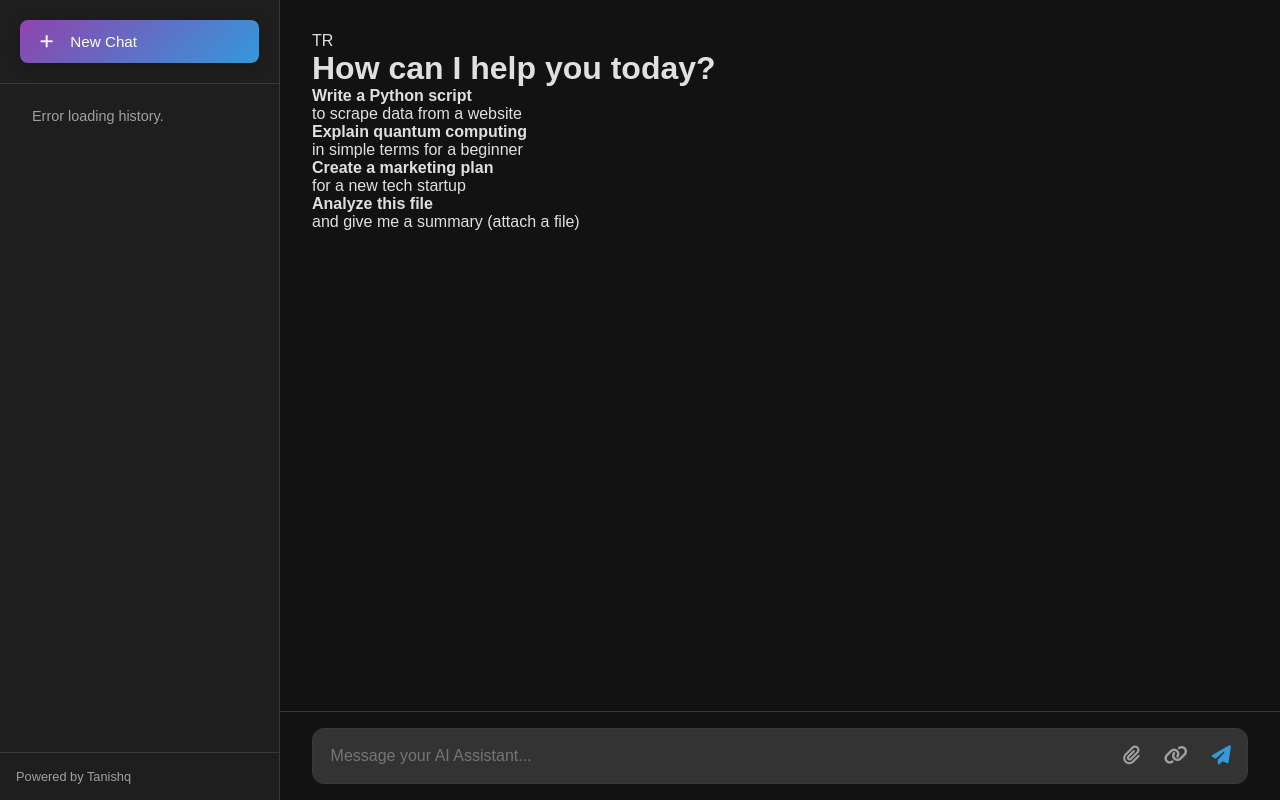
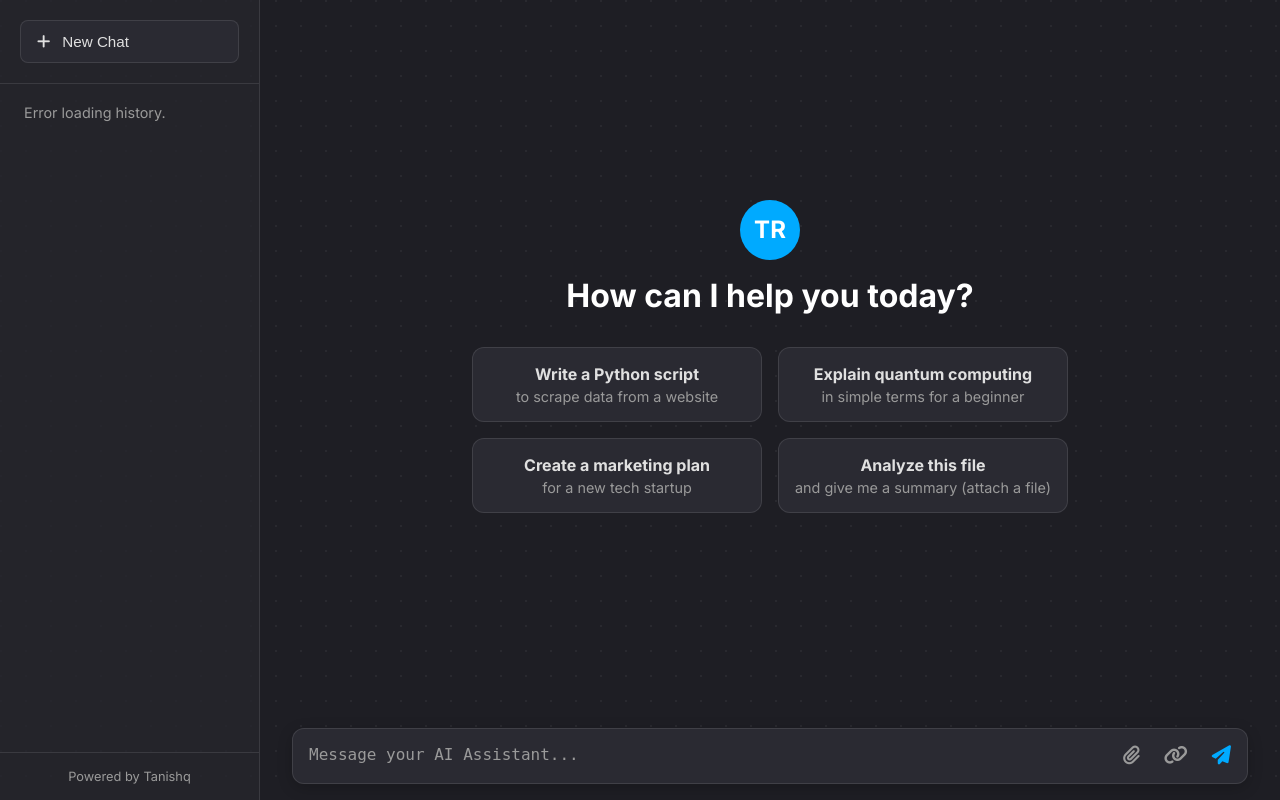
Before and after one commit to codertanishq14/tanishqravulaultraaiagenticbot, a Flask app: page / in a window 1280 px wide. Run offline with Flask 3, Linux system fonts and the light colour scheme; some libraries are stand-ins or nearby versions.

Commit message:
Update style.css

```diff
--- a/static/css/style.css
+++ b/static/css/style.css
@@ -1,177 +1,136 @@
-/* static/css/style.css (Updated with new UI and PDF Export Button) */
+/* static/css/style.css (Completely Revamped UI) */
 
 :root {
-    --bg-primary-dark: #121212;
-    --bg-secondary-dark: #1e1e1e;
-    --bg-tertiary-dark: #2a2a2a;
-    --bg-input-dark: #333333;
-
-    --text-primary-light: #e0e0e0;
-    --text-secondary-light: #a0a0a0;
-
-    --accent-primary: #8e44ad;
-    --accent-secondary: #3498db;
-    --accent-gradient: linear-gradient(135deg, var(--accent-primary), var(--accent-secondary));
-
-    --border-color: #383838;
-
-    --user-msg-bg: #2980b9;
-    --bot-msg-bg: var(--bg-tertiary-dark);
-    --bot-code-bg: #111;
-
-    --font-family: 'Poppins', sans-serif;
+    --bg-primary: #1e1e24;       /* Dark background */
+    --bg-secondary: rgba(38, 38, 44, 0.75); /* Translucent sidebar */
+    --bg-tertiary: #2a2a32;      /* Input/hover areas */
+    --glass-blur: backdrop-filter(blur(20px)) saturate(180%);
+    --text-primary: #e0e0e0;     /* Light main text */
+    --text-secondary: #9a9a9a;   /* Grey secondary text */
+    --accent-color: #00aaff;     /* Bright blue accent */
+    --border-color: rgba(255, 255, 255, 0.1); /* Subtle borders */
+    --user-msg-bg: #007acc;      /* Vibrant blue for user */
+    --bot-msg-bg: #2d2d37;       /* Dark grey for bot */
+    --code-bg: #16161a;          /* Very dark for code blocks */
 }
 
-/* General Reset & Base Styles */
+/* General Reset & Body */
 * {
     box-sizing: border-box;
     margin: 0;
     padding: 0;
-    scrollbar-width: thin;
-    scrollbar-color: var(--accent-secondary) var(--bg-secondary-dark);
 }
-::-webkit-scrollbar { width: 8px; }
-::-webkit-scrollbar-track { background: var(--bg-secondary-dark); }
-::-webkit-scrollbar-thumb { background-color: var(--accent-secondary); border-radius: 10px; border: 2px solid var(--bg-secondary-dark); }
-
 
 body {
-    font-family: var(--font-family);
-    background-color: var(--bg-primary-dark);
-    color: var(--text-primary-light);
+    font-family: 'Inter', sans-serif;
+    background-color: var(--bg-primary);
+    background-image: radial-gradient(circle at 1px 1px, rgba(255, 255, 255, 0.05) 1px, transparent 0);
+    background-size: 25px 25px;
+    color: var(--text-primary);
     overflow: hidden;
+}
+
+.chat-container {
+    display: flex;
     height: 100vh;
 }
-.chat-container {
-    display: flex;
-    height: 100%;
-    width: 100%;
-    background: var(--bg-primary-dark);
-}
 
-/* Sidebar */
+/* --- Sidebar --- */
 .sidebar {
-    width: 280px;
-    background-color: var(--bg-secondary-dark);
+    width: 260px;
+    background-color: var(--bg-secondary);
+    -webkit-backdrop-filter: var(--glass-blur);
+    backdrop-filter: var(--glass-blur);
     display: flex;
     flex-direction: column;
     border-right: 1px solid var(--border-color);
     flex-shrink: 0;
     transition: transform 0.3s ease-in-out;
 }
+
 .sidebar-header {
     padding: 1.25rem;
     border-bottom: 1px solid var(--border-color);
 }
+
 .sidebar-button {
     width: 100%;
-    padding: 0.8rem 1.25rem;
-    background: var(--accent-gradient);
-    border: none;
-    color: white;
-    font-weight: 500;
+    padding: 0.75rem 1rem;
+    background-color: var(--bg-tertiary);
+    border: 1px solid var(--border-color);
+    color: var(--text-primary);
     border-radius: 8px;
     cursor: pointer;
     font-size: 0.95rem;
+    font-weight: 500;
     text-align: left;
     transition: all 0.2s ease;
-    box-shadow: 0 4px 15px rgba(0,0,0,0.2);
+    display: flex;
+    align-items: center;
 }
+
 .sidebar-button:hover {
-    transform: translateY(-2px);
-    box-shadow: 0 6px 20px rgba(0,0,0,0.3);
+    background-color: var(--accent-color);
+    border-color: var(--accent-color);
+    color: #fff;
 }
+
 .sidebar-button i {
-    margin-right: 0.8rem;
+    margin-right: 0.75rem;
 }
+
 .chat-history {
     flex-grow: 1;
     overflow-y: auto;
-    padding: 0.5rem 0;
+    padding: 0.5rem;
 }
+.chat-history::-webkit-scrollbar { width: 4px; }
+.chat-history::-webkit-scrollbar-thumb { background: #444; border-radius: 4px; }
+
+
 #chat-history-list {
     list-style: none;
 }
+
 #chat-history-list li {
-    position: relative;
-    display: flex;
-    align-items: center;
-    justify-content: space-between;
-    padding: 0.8rem 1.25rem;
-    margin: 0.25rem 0.75rem;
+    padding: 0.75rem 1rem;
+    margin-bottom: 0.25rem;
     cursor: pointer;
-    border-radius: 8px;
+    border-radius: 6px;
     white-space: nowrap;
     overflow: hidden;
     text-overflow: ellipsis;
     font-size: 0.9rem;
-    color: var(--text-secondary-light);
+    color: var(--text-secondary);
     transition: background-color 0.2s, color 0.2s;
 }
-#chat-history-list li .chat-title {
-    flex-grow: 1;
-    overflow: hidden;
-    text-overflow: ellipsis;
-}
-#chat-history-list li.active,
+
 #chat-history-list li:hover {
-    background-color: var(--bg-tertiary-dark);
-    color: var(--text-primary-light);
+    background-color: var(--bg-tertiary);
+    color: var(--text-primary);
 }
 
-.export-btn {
-    background: none;
-    border: none;
-    color: var(--text-secondary-light);
-    cursor: pointer;
-    font-size: 1rem;
-    padding: 0.5rem;
-    border-radius: 50%;
-    margin-left: 0.5rem;
-    flex-shrink: 0;
-    opacity: 0;
-    visibility: hidden;
-    transition: all 0.2s ease;
-    transform: scale(0.8);
-}
-#chat-history-list li:hover .export-btn {
-    opacity: 1;
-    visibility: visible;
-    transform: scale(1);
-}
-.export-btn:hover {
-    background-color: var(--bg-input-dark);
-    color: var(--accent-secondary);
+#chat-history-list li.active {
+    background-color: var(--accent-color);
+    color: #ffffff;
+    font-weight: 500;
 }
 
 .sidebar-footer {
     padding: 1rem;
     font-size: 0.8rem;
-    color: var(--text-secondary-light);
+    color: var(--text-secondary);
+    text-align: center;
     border-top: 1px solid var(--border-color);
 }
-#user-id-manager {
-    background-color: var(--bg-tertiary-dark);
-    padding: 0.5rem;
-    border-radius: 6px;
-    margin-bottom: 0.5rem;
-    font-size: 0.85rem;
-    display: flex;
-    justify-content: space-between;
-    align-items: center;
-}
-#user-id-manager span { color: var(--text-primary-light); font-weight: 500; }
-#logout-btn { background: none; border: 1px solid var(--border-color); color: var(--text-secondary-light); border-radius: 4px; padding: 2px 6px; cursor: pointer; }
-#logout-btn:hover { background: var(--border-color); }
 
-/* Main Chat Window */
+/* --- Main Chat Window --- */
 .chat-window {
     flex-grow: 1;
     display: flex;
     flex-direction: column;
-    background-color: var(--bg-primary-dark);
+    background-color: transparent;
     min-width: 0;
-    height: 100%;
 }
 
 .message-container {
@@ -182,89 +141,221 @@
     flex-direction: column;
     gap: 1.5rem;
 }
+.message-container::-webkit-scrollbar { width: 6px; }
+.message-container::-webkit-scrollbar-thumb { background: #444; border-radius: 6px; }
 
-/* Input Area */
+
+/* --- Welcome Screen --- */
+.welcome-screen {
+    display: flex;
+    flex-direction: column;
+    align-items: center;
+    justify-content: center;
+    text-align: center;
+    height: 100%;
+    margin: auto;
+}
+.welcome-screen .logo {
+    width: 60px;
+    height: 60px;
+    border-radius: 50%;
+    background: var(--accent-color);
+    color: #fff;
+    display: flex;
+    align-items: center;
+    justify-content: center;
+    font-size: 1.5rem;
+    font-weight: bold;
+    margin-bottom: 1rem;
+}
+.welcome-screen h1 {
+    font-size: 2rem;
+    margin-bottom: 2rem;
+    color: #fff;
+}
+.example-prompts {
+    display: grid;
+    grid-template-columns: 1fr 1fr;
+    gap: 1rem;
+    width: 100%;
+    max-width: 600px;
+}
+.prompt-card {
+    background: var(--bg-tertiary);
+    padding: 1rem;
+    border-radius: 12px;
+    border: 1px solid var(--border-color);
+    transition: transform 0.2s ease, box-shadow 0.2s ease;
+}
+.prompt-card:hover {
+    transform: translateY(-5px);
+    box-shadow: 0 5px 15px rgba(0, 0, 0, 0.2);
+}
+.prompt-card h4 {
+    font-size: 1rem;
+    margin-bottom: 0.25rem;
+}
+.prompt-card p {
+    font-size: 0.9rem;
+    color: var(--text-secondary);
+}
+
+
+/* --- Input Area --- */
 .input-area {
     padding: 1rem 2rem;
-    border-top: 1px solid var(--border-color);
-    background-color: var(--bg-primary-dark);
     flex-shrink: 0;
+    background-color: transparent;
+}
+.chat-form {
+    display: flex;
+    align-items: center;
+    gap: 0.5rem;
 }
 .input-wrapper {
     position: relative;
     display: flex;
     width: 100%;
-    background-color: var(--bg-input-dark);
+    background-color: var(--bg-tertiary);
     border-radius: 12px;
     padding: 0.25rem;
     border: 1px solid var(--border-color);
-    transition: border-color 0.2s, box-shadow 0.2s;
+    box-shadow: 0 4px 15px rgba(0, 0, 0, 0.2);
+    transition: border-color 0.2s ease;
 }
 .input-wrapper:focus-within {
-    border-color: var(--accent-secondary);
-    box-shadow: 0 0 0 3px rgba(52, 152, 219, 0.2);
+    border-color: var(--accent-color);
 }
 textarea#prompt-input {
     flex-grow: 1;
     background: none;
     border: none;
     outline: none;
-    color: var(--text-primary-light);
+    color: var(--text-primary);
     font-size: 1rem;
-    padding: 0.85rem;
+    padding: 0.75rem;
     resize: none;
     max-height: 200px;
-    font-family: var(--font-family);
+    overflow-y: auto;
+}
+textarea#prompt-input::placeholder {
+    color: var(--text-secondary);
 }
 .icon-button {
-    background: none; border: none; color: var(--text-secondary-light); font-size: 1.2rem; cursor: pointer; padding: 0.75rem; border-radius: 8px; transition: color 0.2s, background-color 0.2s;
+    background: none;
+    border: none;
+    color: var(--text-secondary);
+    font-size: 1.2rem;
+    cursor: pointer;
+    padding: 0.75rem;
+    border-radius: 8px;
+    transition: color 0.2s, background-color 0.2s;
 }
-.icon-button:hover { color: var(--accent-secondary); background-color: rgba(255, 255, 255, 0.05); }
-.icon-button.active { color: var(--accent-primary); }
-.send-btn { color: var(--accent-secondary); }
-.attachment-preview { margin-bottom: 0.75rem; padding: 0.5rem 0.8rem; background-color: var(--bg-tertiary-dark); border-radius: 8px; display: none; align-items: center; gap: 0.75rem; font-size: 0.9rem; }
-.attachment-preview i { color: var(--accent-secondary); }
-#remove-attachment-btn { background: none; border: none; color: var(--text-secondary-light); font-size: 1.2rem; cursor: pointer; margin-left: auto; }
+.icon-button:hover {
+    color: var(--text-primary);
+    background-color: rgba(255, 255, 255, 0.1);
+}
+.send-btn {
+    color: var(--accent-color);
+}
+.send-btn:hover {
+    color: #fff;
+    background-color: var(--accent-color);
+}
+.attachment-preview {
+    margin-bottom: 0.5rem; padding: 0.5rem; background-color: var(--bg-tertiary); border-radius: 6px; display: none; align-items: center; gap: 0.5rem; font-size: 0.9rem;
+}
+.attachment-preview i { color: var(--accent-color); }
+#remove-attachment-btn { background: none; border: none; color: var(--text-secondary); cursor: pointer; margin-left: auto; }
 
-/* Messages */
-.message { max-width: 85%; display: flex; gap: 1rem; }
-.message .message-content { padding: 1rem 1.4rem; border-radius: 18px; line-height: 1.6; overflow-wrap: break-word; word-break: break-word; }
-.user-message { align-self: flex-end; flex-direction: row-reverse; }
-.user-message .message-content { background: var(--user-msg-bg); color: white; border-bottom-right-radius: 4px; }
-.bot-message { align-self: flex-start; }
-.bot-message .message-content { background-color: var(--bot-msg-bg); color: var(--text-primary-light); border-bottom-left-radius: 4px; max-width: 100%; overflow-x: auto; }
-.typing-cursor { display: inline-block; width: 8px; height: 1.2em; background-color: var(--text-primary-light); animation: blink 1s infinite; vertical-align: text-bottom; }
+/* --- Messages --- */
+@keyframes fadeIn {
+    from { opacity: 0; transform: translateY(10px); }
+    to { opacity: 1; transform: translateY(0); }
+}
+
+.message {
+    max-width: 80%;
+    display: flex;
+    gap: 1rem;
+    animation: fadeIn 0.4s ease-out;
+}
+
+.message .message-content {
+    padding: 0.8rem 1.2rem;
+    border-radius: 18px;
+    line-height: 1.6;
+    overflow-wrap: break-word;
+    word-break: break-word;
+    border: 1px solid var(--border-color);
+}
+
+.user-message {
+    align-self: flex-end;
+    flex-direction: row-reverse;
+}
+.user-message .message-content {
+    background-color: var(--user-msg-bg);
+    color: white;
+    border: none;
+    border-bottom-right-radius: 4px;
+}
+
+.bot-message {
+    align-self: flex-start;
+}
+.bot-message .message-content {
+    background-color: var(--bot-msg-bg);
+    border-bottom-left-radius: 4px;
+}
+
+.typing-cursor { display: inline-block; width: 8px; height: 1.2em; background-color: var(--text-primary); animation: blink 1s infinite; vertical-align: text-bottom; margin-left: 2px; }
 @keyframes blink { 50% { opacity: 0; } }
 
-/* Code, Tables, Media */
-.bot-message pre { background-color: var(--bot-code-bg); border: 1px solid var(--border-color); border-radius: 8px; padding: 1rem; padding-top: 2.8rem; margin: 1em 0; position: relative; color: var(--text-primary-light); font-size: 0.9rem; }
-.code-header { position: absolute; top: 0; left: 0; right: 0; display: flex; justify-content: flex-end; background-color: var(--bg-tertiary-dark); padding: 0.4rem 0.8rem; border-top-left-radius: 8px; border-top-right-radius: 8px; border-bottom: 1px solid var(--border-color); }
-.copy-btn { background: none; border: none; color: var(--text-secondary-light); cursor: pointer; font-size: 0.8rem; }
-.bot-message table { margin: 1em 0; border: 1px solid var(--border-color); color: var(--text-primary-light); display: block; overflow-x: auto; border-radius: 8px; width: 100%; border-collapse: collapse; }
-.bot-message th, td { padding: 0.75rem 1rem; border-bottom: 1px solid var(--border-color); white-space: nowrap; }
-.bot-message th { background-color: #333; }
-.bot-message img, .bot-message video { max-width: 100%; border-radius: 8px; margin-top: 0.5rem; border: 1px solid var(--border-color); }
-.generated-media-grid { display: grid; grid-template-columns: repeat(auto-fit, minmax(150px, 1fr)); gap: 0.5rem; margin-top: 1rem; }
+/* --- Code and Tables --- */
+.bot-message pre {
+    background-color: var(--code-bg);
+    border: 1px solid var(--border-color);
+    border-radius: 8px;
+    padding: 1rem;
+    padding-top: 2.5rem;
+    margin: 1em 0;
+    position: relative;
+    overflow-x: auto;
+}
+.bot-message code {
+    font-family: 'Courier New', Courier, monospace;
+    font-size: 0.9rem;
+    white-space: pre;
+}
+.code-header { position: absolute; top: 0; left: 0; right: 0; display: flex; justify-content: flex-end; align-items: center; background-color: #2a2a32; padding: 0.25rem 0.5rem; border-top-left-radius: 8px; border-top-right-radius: 8px; border-bottom: 1px solid var(--border-color); }
+.copy-btn { background: none; border: none; color: var(--text-secondary); cursor: pointer; font-size: 0.8rem; display: flex; align-items: center; gap: 0.3rem; transition: color 0.2s; }
+.copy-btn:hover { color: var(--text-primary); }
 
-/* Mobile & Modals */
-.mobile-header { display: none; padding: 0.5rem 1rem; border-bottom: 1px solid var(--border-color); background-color: var(--bg-secondary-dark); }
-#sidebar-overlay { position: fixed; inset: 0; background-color: rgba(0, 0, 0, 0.6); z-index: 999; opacity: 0; visibility: hidden; transition: opacity 0.3s; }
+.bot-message table {
+    margin: 1em 0; display: block; overflow-x: auto; border: 1px solid var(--border-color); border-radius: 8px; width: 100%; border-collapse: collapse;
+}
+.bot-message th, .bot-message td {
+    padding: 0.75rem 1rem; text-align: left; border-bottom: 1px solid var(--border-color);
+}
+.bot-message th { background-color: #2a2a32; font-weight: 500; }
+.bot-message tr:last-child td { border-bottom: none; }
+
+/* --- Mobile Responsive Styles --- */
+.mobile-header { display: none; padding: 0.5rem 1rem; border-bottom: 1px solid var(--border-color); background-color: var(--bg-secondary); }
+.mobile-title { font-size: 1.2rem; color: #fff; }
+#sidebar-overlay { position: fixed; top: 0; left: 0; width: 100%; height: 100%; background-color: rgba(0, 0, 0, 0.5); z-index: 999; opacity: 0; visibility: hidden; transition: opacity 0.3s, visibility 0.3s; }
 #sidebar-overlay.active { opacity: 1; visibility: visible; }
+
 @media (max-width: 768px) {
-    .mobile-header { display: flex; }
-    .sidebar { position: fixed; left: 0; top: 0; height: 100%; z-index: 1000; transform: translateX(-100%); }
+    .chat-container { flex-direction: column; }
+    .mobile-header { display: flex; align-items: center; gap: 1rem; }
+    .sidebar { position: fixed; left: 0; top: 0; height: 100%; z-index: 1000; transform: translateX(-100%); box-shadow: 2px 0 10px rgba(0,0,0,0.2); }
     .sidebar.show { transform: translateX(0); }
+    .chat-window { width: 100%; height: 100vh; }
+    .message-container { padding: 1rem; }
     .input-area { padding: 0.5rem 1rem; }
-    .message-container { padding: 1rem; }
     .message { max-width: 95%; }
+    .welcome-screen h1 { font-size: 1.5rem; }
+    .example-prompts { grid-template-columns: 1fr; }
 }
-.modal-overlay { position: fixed; inset: 0; background-color: rgba(0, 0, 0, 0.7); display: flex; justify-content: center; align-items: center; z-index: 2000; opacity: 0; visibility: hidden; transition: opacity 0.3s; backdrop-filter: blur(5px); }
-.modal-overlay.active { opacity: 1; visibility: visible; }
-.modal-content { background-color: var(--bg-secondary-dark); padding: 2rem; border-radius: 12px; width: 90%; max-width: 500px; box-shadow: 0 5px 25px rgba(0,0,0,0.5); position: relative; }
-.modal-close-btn { position: absolute; top: 10px; right: 15px; background: none; border: none; font-size: 1.8rem; color: var(--text-secondary-light); cursor: pointer; }
-.modal-content h3 { margin-bottom: 1.5rem; }
-.modal-form-group { margin-bottom: 1rem; }
-.modal-form-group textarea, input { width: 100%; padding: 0.75rem; border-radius: 8px; border: 1px solid var(--border-color); background-color: var(--bg-input-dark); color: var(--text-primary-light); font-size: 1rem; }
-.modal-submit-btn { width: 100%; padding: 0.8rem; border: none; border-radius: 8px; background: var(--accent-gradient); color: white; cursor: pointer; }
-.user-id-copy-wrapper { display: flex; gap: 0.5rem; margin-bottom: 1rem; }
-.warning-text { color: #f39c12; margin-bottom: 1rem; font-size: 0.9rem; }
```
